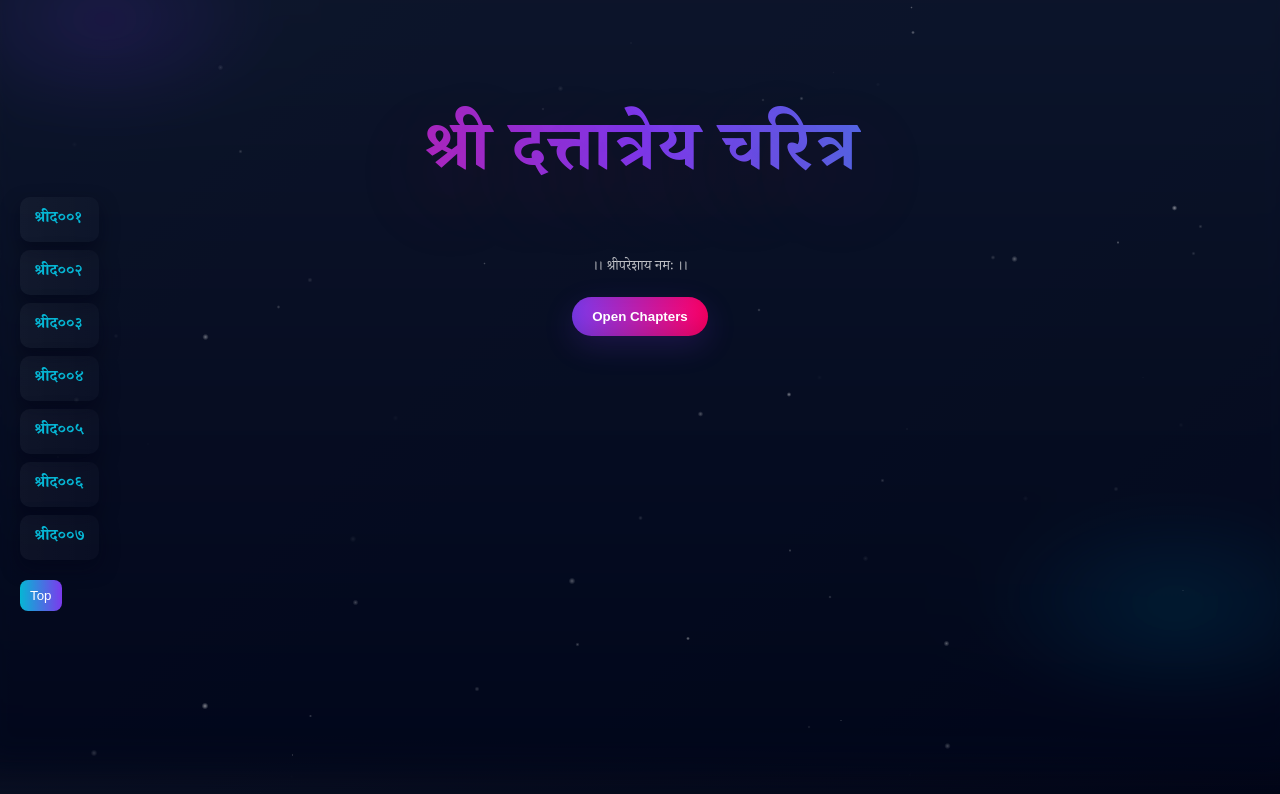
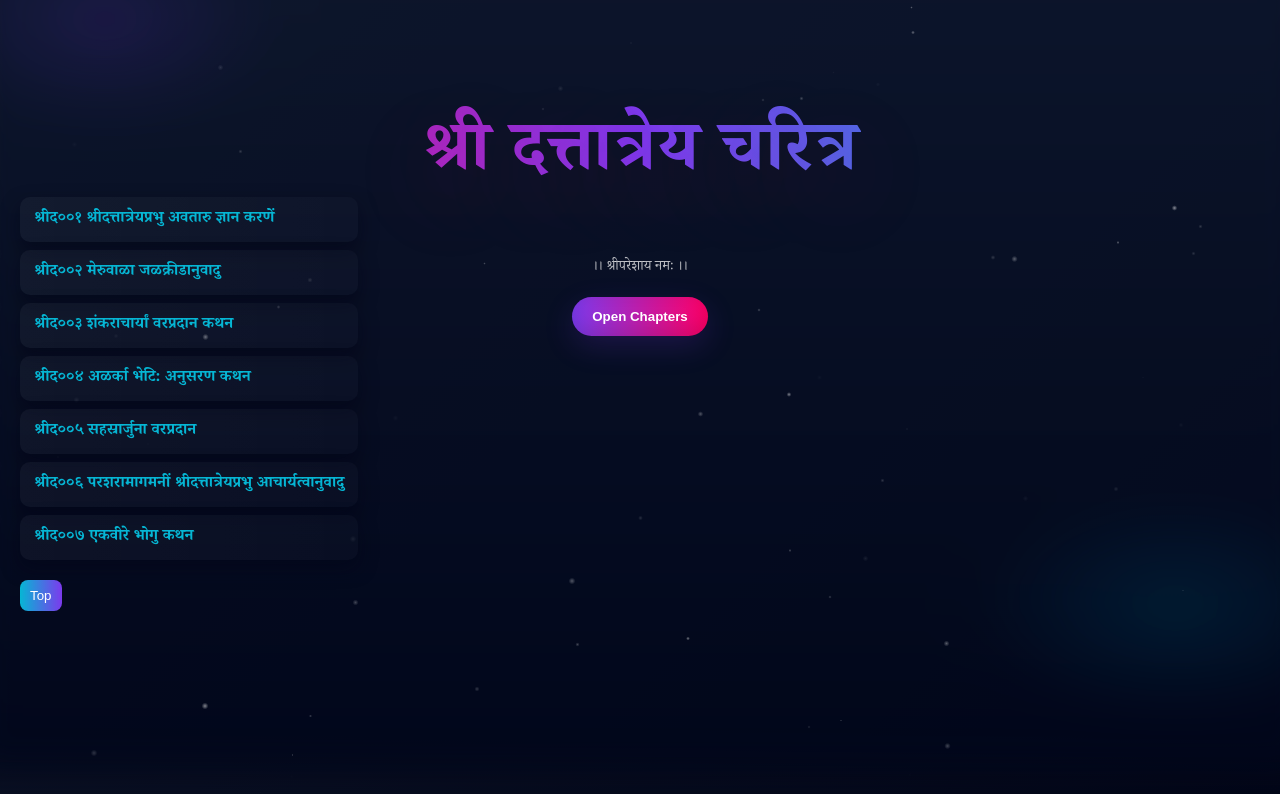
Before and after one commit to rohanborsa6600-tech/-, a plain HTML site: page index.html in a window 1280 px wide. Drawn offline with Linux system fonts and the light colour scheme.

Commit message:
Update index.html

```diff
--- a/index.html
+++ b/index.html
@@ -18,13 +18,13 @@
 
 <nav id="sideNav" class="sidenav">
   <ul>
-    <li><a href="#c1">श्रीद००१</a></li>
-    <li><a href="#c2">श्रीद००२</a></li>
-    <li><a href="#c3">श्रीद००३</a></li>
-    <li><a href="#c4">श्रीद००४</a></li>
-    <li><a href="#c5">श्रीद००५</a></li>
-    <li><a href="#c6">श्रीद००६</a></li>
-    <li><a href="#c7">श्रीद००७</a></li>
+    <li><a href="#c1">श्रीद००१ श्रीदत्तात्रेयप्रभु अवतारु ज्ञान करणें</a></li>
+    <li><a href="#c2">श्रीद००२ मेरुवाळा जळक्रीडानुवादु</a></li>
+    <li><a href="#c3">श्रीद००३ शंकराचार्यां वरप्रदान कथन</a></li>
+    <li><a href="#c4">श्रीद००४ अळर्का भेटि: अनुसरण कथन</a></li>
+    <li><a href="#c5">श्रीद००५ सहस्रार्जुना वरप्रदान</a></li>
+    <li><a href="#c6">श्रीद००६ परशरामागमनीं श्रीदत्तात्रेयप्रभु आचार्यत्वानुवादु</a></li>
+    <li><a href="#c7">श्रीद००७ एकवीरे भोगु कथन</a></li>
   </ul>
   <button id="topBtn" class="topBtn">Top</button>
 </nav>
```
